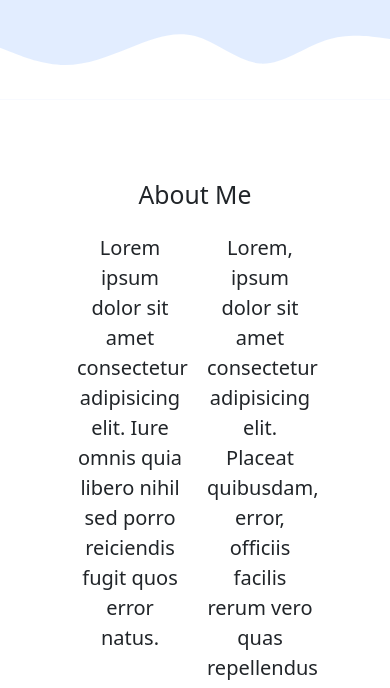
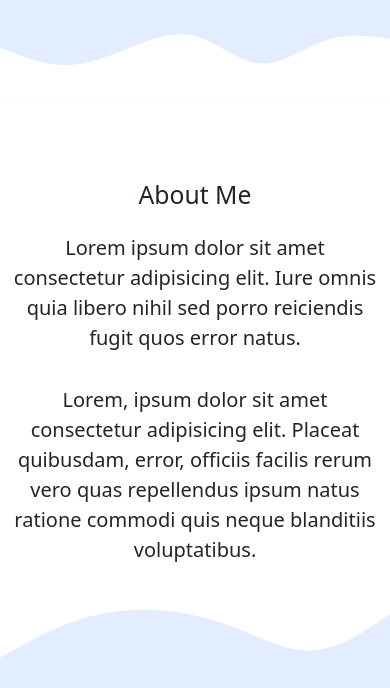
Before and after one commit to ufebri/portoweb2, a plain HTML site: page index.html in a window 390 px wide. Shown: the part 408-1096 px from the top of the page. Drawn offline with nearby package versions, Linux system fonts and the light colour scheme.

Commit message:
fixing responsive breakpoints

```diff
--- a/index.html
+++ b/index.html
@@ -68,10 +68,10 @@
           </div>
         </div>
         <div class="row justify-content-center fs-5 text-center">
-          <div class="col-4 mb-3">
+          <div class="col-md-4 mb-3">
             <p>Lorem ipsum dolor sit amet consectetur adipisicing elit. Iure omnis quia libero nihil sed porro reiciendis fugit quos error natus.</p>
           </div>
-          <div class="col-4 mb-3">
+          <div class="col-md-4 mb-3">
             <p>Lorem, ipsum dolor sit amet consectetur adipisicing elit. Placeat quibusdam, error, officiis facilis rerum vero quas repellendus ipsum natus ratione commodi quis neque blanditiis voluptatibus.</p>
           </div>
         </div>
@@ -92,6 +92,7 @@
         <div class="row text-center mb-3">
           <div class="col">
             <h2>My Projects</h2>
+          </div>
         </div>
         <div class="row justify-content-center">
           <div class="col-md-4 mb-3">
@@ -131,7 +132,6 @@
               <img src="assets/img/Picture1.png" class="card-img-top" alt="Journying" />
               <div class="card-body">
                 <p class="card-text">Some quick example text to build on the card title and make up the bulk of the card's content.</p>
-                </div>
               </div>
             </div>
           </div>
```
Lines whose indentation alone changed are shown as unchanged.
